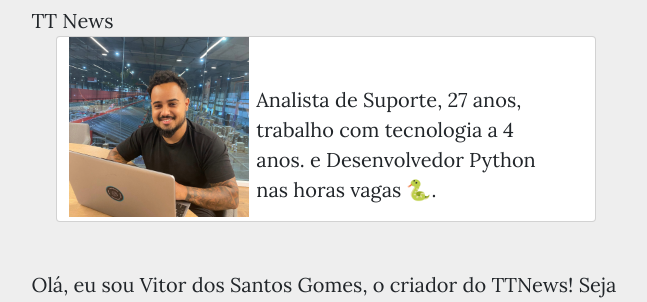
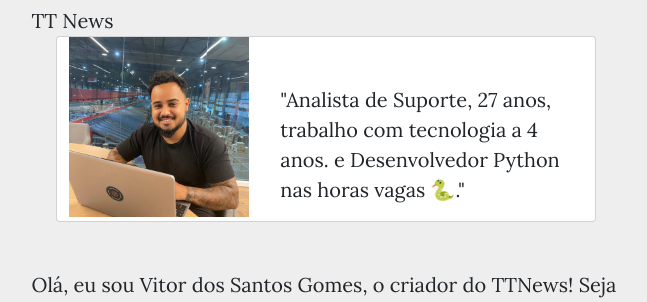
Before and after one commit to santosgv/My-Blog, a Django app: page /about/ in a window 1280 px wide. Shown: the part 559-861 px from the top of the page, without its empty margins (314-961 px from the left). Run offline with Django 4.2, Linux system fonts and the light colour scheme; some libraries are stand-ins or nearby versions.

Commit message:
about ++

```diff
--- a/Core/templates/about.html
+++ b/Core/templates/about.html
@@ -36,8 +36,8 @@
                         <img src="{% static 'assets/img/foto.jpeg' %}" width="180px" height="180px" alt="...">
                       </div>
                       <div class="col-md-8">
-                        <div class="card-body">
-                          <p class="card-text">Analista de Suporte, 27 anos, trabalho com tecnologia a 4 anos. e Desenvolvedor Python nas horas vagas 🐍.</p>
+                        <div class="card-body" style="padding-left: 40px;">
+                          <p class="card-text">"Analista de Suporte, 27 anos, trabalho com tecnologia a 4 anos. e Desenvolvedor Python nas horas vagas 🐍."</p>
                         </div>
                       </div>
                     </div>
```
